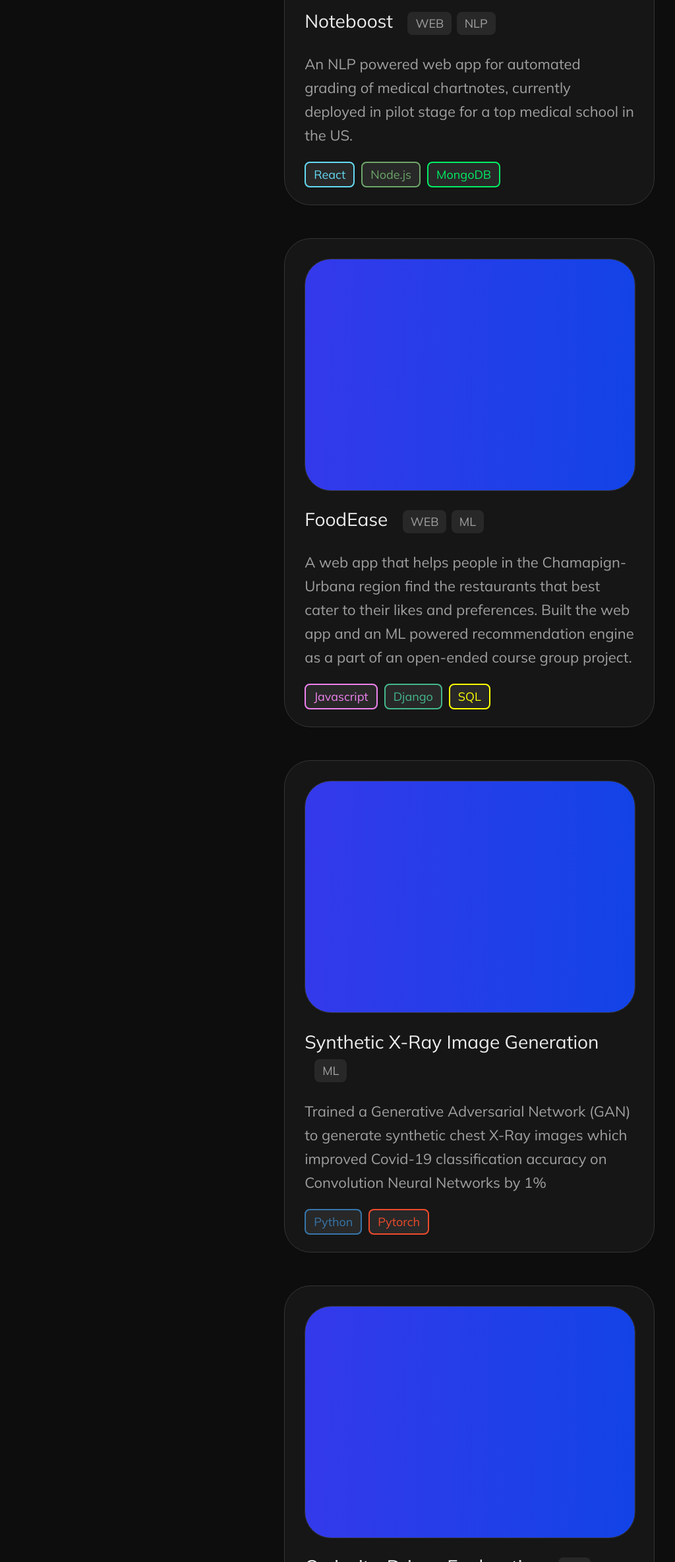
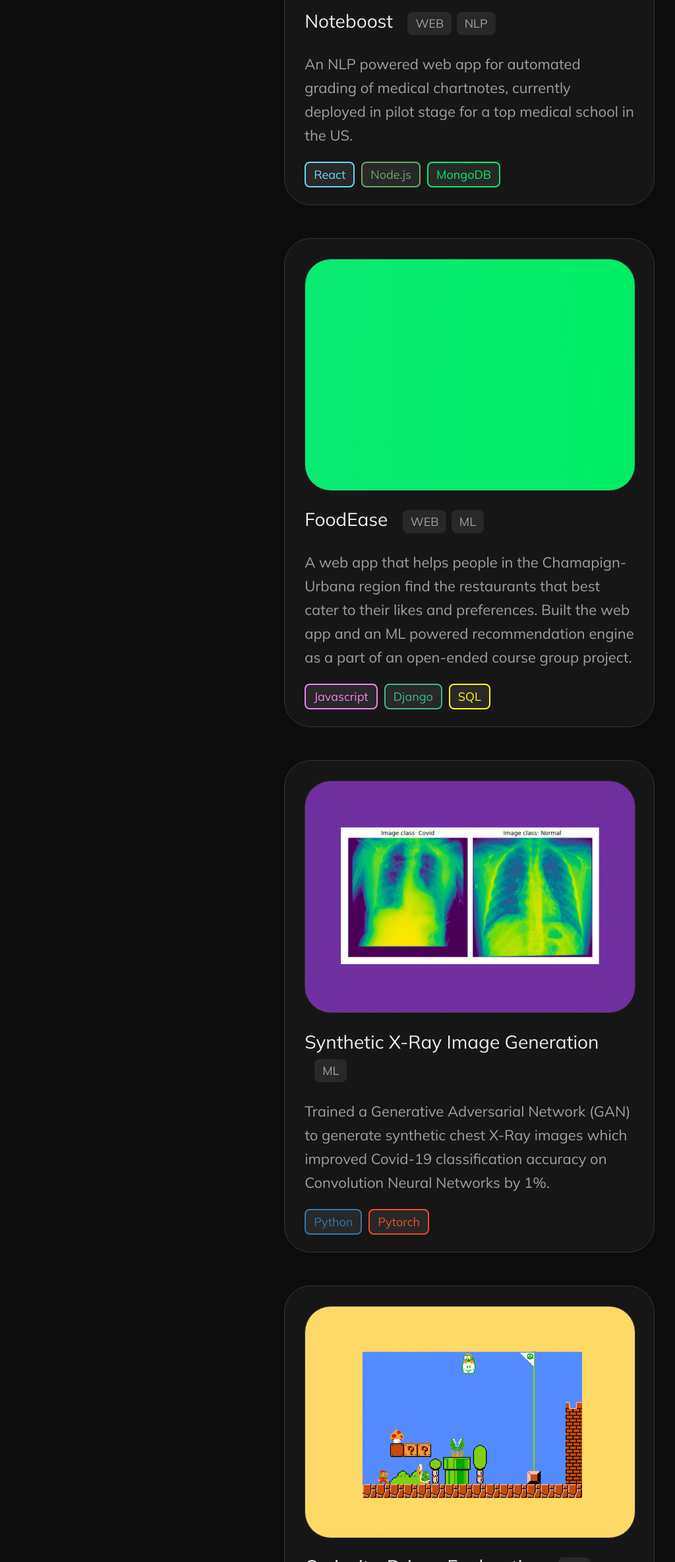
Before and after one commit to vyomthakkar/portfolio, a plain HTML site: page index.html in a window 1280 px wide. Shown: the part 433-2800 px from the top of the page at 66% size, without its empty margins (96-1120 px from the left). Drawn offline with Linux system fonts and the light colour scheme.

Commit message:
added card images

```diff
--- a/index.css
+++ b/index.css
@@ -107,7 +107,71 @@ h2 {
     -moz-animation: AnimationName 10s ease infinite;
     -o-animation: AnimationName 10s ease infinite;
     animation: AnimationName 10s ease infinite;
+    display: flex;
+    align-items: center;
+    justify-content: center;
 }
+
+/* #card-hero-1  {
+    background: linear-gradient(92deg, #dd07ff, #1044e6);
+    background-size: 600% 600%;
+    -webkit-animation: AnimationName 10s ease infinite;
+    -moz-animation: AnimationName 10s ease infinite;
+    -o-animation: AnimationName 10s ease infinite;
+    animation: AnimationName 10s ease infinite;
+} */
+
+#card-hero-2 {
+    background: linear-gradient(92deg, #35e2b5, #01ed64);
+    background-size: 600% 600%;
+    -webkit-animation: AnimationName 10s ease infinite;
+    -moz-animation: AnimationName 10s ease infinite;
+    -o-animation: AnimationName 10s ease infinite;
+    animation: AnimationName 10s ease infinite;
+}
+
+#card-hero-3 {
+    /* background-image: url(images/xray.png);
+    background-size: cover; */
+    background: #68339E;
+}
+
+#card-hero-4 {
+    /* background-image: url(images/mario.png);
+    background-size: cover; */
+    background: #FED966;
+}
+
+#card-hero-5 {
+    /* background-image: url(images/uiux.png);
+    background-size: cover; */
+    background: #00AFF0;
+}
+
+/* .card-image-3 {
+    width: 80%;
+    height: 80%;
+    background-image: url(images/uiux.png);
+    background-size: cover;
+} */
+
+/* .card-image-4 {
+    width: 80%;
+    height: 80%;
+    background-image: url(images/uiux.png);
+    background-size: cover;
+} */
+
+/* .card-image-5 {
+    width: 80%;
+    height: 80%;
+    background-image: url(images/uiux-ii.png);
+    background-size: cover;
+} */
+
+
+
+
 
 #alma:hover {
     color: orange;
@@ -276,4 +340,19 @@ h2 {
         border: 1px solid #343434;
         border-radius: 40px;
     }
+
+    #card-hero-3 {
+        background-image: url(images/xray.png);
+        background-size: cover;
+    }
+
+    #card-hero-4 {
+        background-image: url(images/mario.png);
+        background-size: cover;
+    }
+
+    #card-hero-5 {
+        background-image: url(images/uiux.png);
+        background-size: cover;
+    }
 }
--- a/index.html
+++ b/index.html
@@ -27,35 +27,41 @@
             </div>
             <div id="hero-content">
                 <div class="project-card">
-                    <div class="project-card-hero">
+                    <div class="project-card-hero" id="card-hero-1">
                     </div>
                     <h2>Noteboost  <span class="badge-section"><span class="badge">WEB</span> <span class="badge">NLP</span></span></h2>
                     <p>An NLP powered web app for automated grading of medical chartnotes, currently deployed in pilot stage for a top medical school in the US.</p>
                     <p class="card-tech-stack"><span class="badge react">React</span><span class="badge node">Node.js</span><span class="badge mongo">MongoDB</span></p>
                 </div>
                 <div class="project-card">
-                    <div class="project-card-hero">
+                    <div class="project-card-hero" id="card-hero-2">
                     </div>
                     <h2>FoodEase <span class="badge-section"><span class="badge">WEB</span> <span class="badge">ML</span></span></h2>
                     <p>A web app that helps people in the Chamapign-Urbana region find the restaurants that best cater to their likes and preferences. Built the web app and an ML powered recommendation engine as a part of an open-ended course group project.</p>
                     <p class="card-tech-stack"><span class="badge js">Javascript</span><span class="badge django">Django</span><span class="badge sql">SQL</span></p>
                 </div>
                 <div class="project-card">
-                    <div class="project-card-hero">
+                    <div class="project-card-hero" id="card-hero-3">
+                        <div class="card-image-3">
+                        </div>
                     </div>
                     <h2>Synthetic X-Ray Image Generation <span class="badge-section"><span class="badge">ML</span></span></h2>
-                    <p>Trained a Generative Adversarial Network (GAN) to generate synthetic chest X-Ray images which improved Covid-19 classification accuracy on Convolution Neural Networks by 1% </p>
+                    <p>Trained a Generative Adversarial Network (GAN) to generate synthetic chest X-Ray images which improved Covid-19 classification accuracy on Convolution Neural Networks by 1%. </p>
                     <p class="card-tech-stack"><span class="badge python">Python</span><span class="badge pytorch">Pytorch</span></p>
                 </div>
                 <div class="project-card">
-                    <div class="project-card-hero">
+                    <div class="project-card-hero" id="card-hero-4">
+                        <div class="card-image-4">
+                        </div>
                     </div>
                     <h2>Curiosity-Driven Exploration <span class="badge-section"><span class="badge">ML</span></span></h2>
                     <p>Implemented Curiosity-Driven Reinforcement Learning to train AI agents to play Super Mario Bros, Lunar Lander and Mountain Car on the OpenAI Gym Simulator.  </p>
                     <p class="card-tech-stack"><span class="badge python">Python</span><span class="badge pytorch">Pytorch</span></p>
                 </div>
                 <div class="project-card">
-                    <div class="project-card-hero">
+                    <div class="project-card-hero" id="card-hero-5">
+                        <!-- <div class="card-image-5">
+                        </div> -->
                     </div>
                     <h2>Automated App Walkthroughs<span class="badge-section"><span class="badge">UI/UX</span></span></h2>
                     <p>A UI/UX exploration for automated on-boarding experience using user-specific queries and allowing designers to obtain actionable feedback from user interactions with the onboarding system.</p>
```
Also changed, not shown: images/mario.png (added), images/mario2.png (added), images/marrio.png (added), images/uiux-ii.png (added), images/uiux.png (added), images/xray.png (added).
